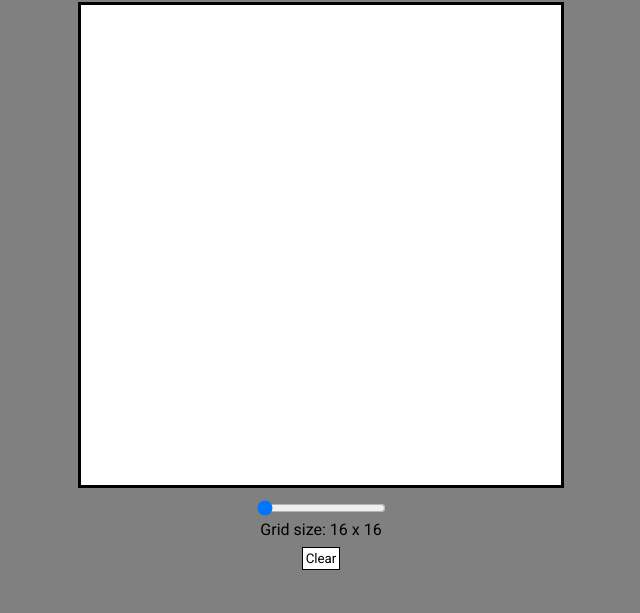
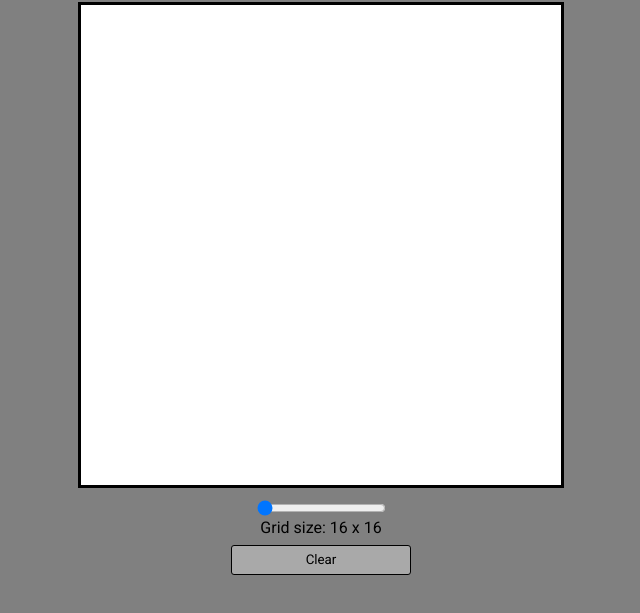
Before and after one commit to ric-rhee/etch-a-sketch, a plain HTML site: page index.html in a window 1280 px wide. Shown: the part 87-700 px from the top of the page, without its empty margins (319-959 px from the left). Drawn offline with Linux system fonts and the light colour scheme.

Commit message:
Style clear button

```diff
--- a/index.html
+++ b/index.html
@@ -20,8 +20,8 @@
     <div class="size-slider"></div>
     <div class="slider-container">
         <input type="range" min="16" max="100" value="16" class="slider" id="myRange">
+        <div class="dimensions"></div>
     </div>
-    <div class="dimensions"></div>
     <button class="reset-button">Clear</button>
     <script src="page.js"></script>
 </body>
--- a/styles.css
+++ b/styles.css
@@ -11,13 +11,20 @@ body {
 }
 
 .slider-container {
+    display: flex;
+    flex-direction: column;
+    align-items: center;
     margin-top: 10px;
 }
 
 .reset-button {
     font-family: "Roboto", sans-serif;
-    background-color: white;
+    color: black;
+    background-color: darkgrey;
+    height: 30px;
     border: 1px solid black;
+    border-radius: 3px;
     padding: 3px;
     margin-top: 8px;
+    width: 180px;
 }
```
